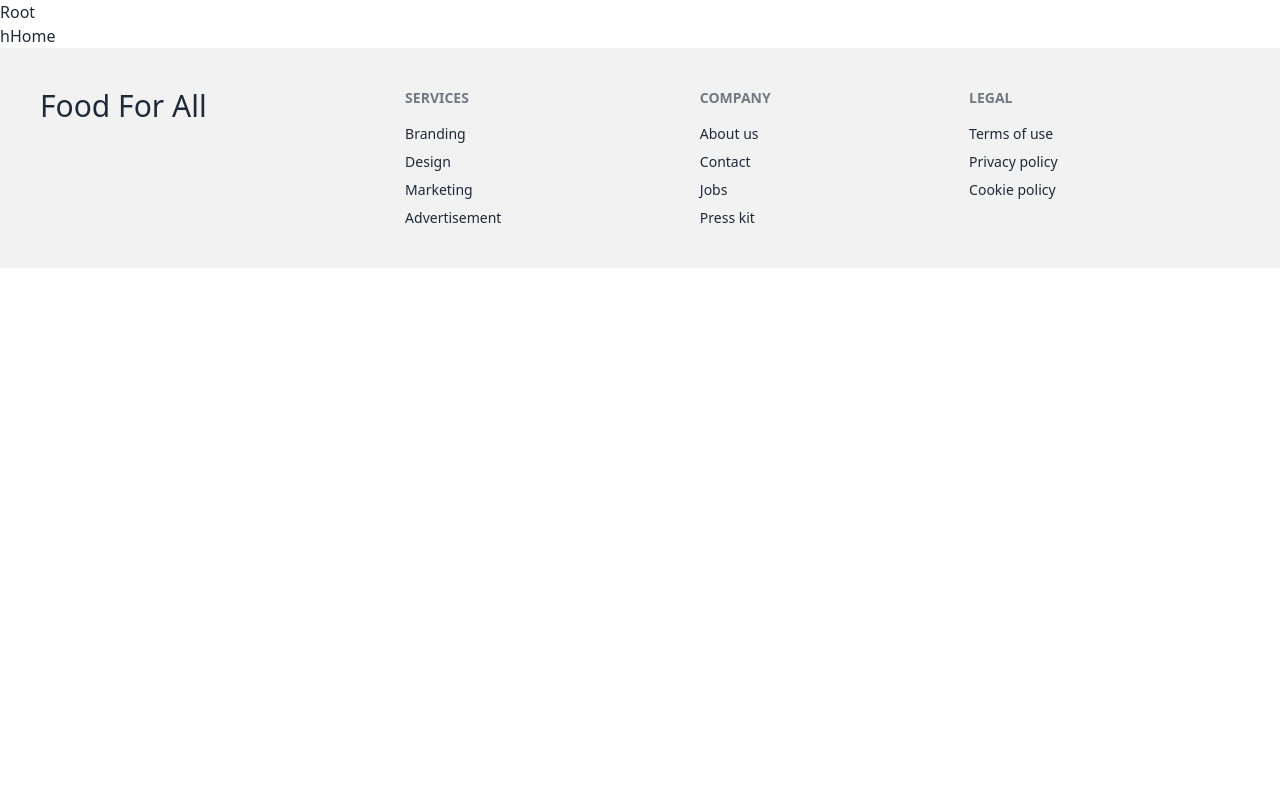
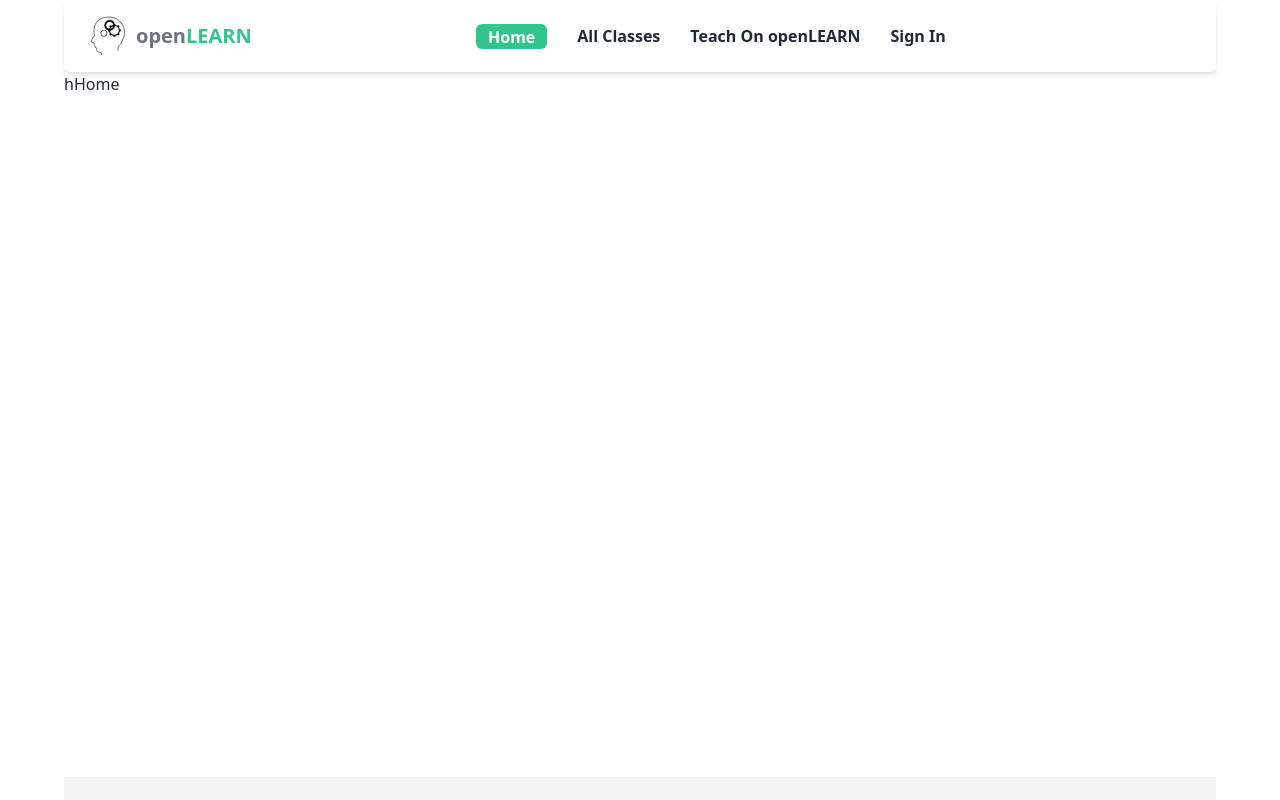
Before and after one commit to suru1849/openLearn-CLIENT, a React (Vite) app: page / in a window 1280 px wide. Shown: the top 800 px of the page. Built offline with nearby package versions, Linux system fonts and the light colour scheme; no server answers.

Commit message:
NavBar added

```diff
--- a/package.json
+++ b/package.json
@@ -14,6 +14,7 @@
     "axios": "^1.6.2",
     "firebase": "^10.6.0",
     "flowbite": "^2.2.0",
+    "flowbite-react": "^0.7.0",
     "localforage": "^1.10.0",
     "match-sorter": "^6.3.1",
     "react": "^18.2.0",
--- a/src/Auth/AuthProvider.jsx
+++ b/src/Auth/AuthProvider.jsx
@@ -12,6 +12,8 @@ import {
   updateProfile,
 } from "firebase/auth";
 import app from "../../Config/firebase.config";
+import { clearToken } from "../api/auth";
+import { toast } from "react-hot-toast";
 
 export const AuthContext = createContext(null);
 const auth = getAuth(app);
@@ -49,7 +51,10 @@ const AuthProvider = ({ children }) => {
   };
 
   // Log Out
-  const logOut = () => {
+  const logOut = async () => {
+    setLoading(true);
+    await clearToken();
+    toast.success("Log Out Successful");
     return signOut(auth);
   };
 
--- /dev/null
+++ b/src/Components/Container/Container.jsx
@@ -0,0 +1,6 @@
+/* eslint-disable react/prop-types */
+const Container = ({ children }) => {
+  return <div className="lg:max-w-[90vw] mx-auto">{children}</div>;
+};
+
+export default Container;
--- a/src/Components/Shared/Footer/Footer.jsx
+++ b/src/Components/Shared/Footer/Footer.jsx
@@ -1,8 +1,10 @@
+import Logo from "../Logo/Logo";
+
 const Footer = () => {
   return (
     <footer className="footer p-10 bg-base-200 text-base-content">
       <aside>
-        <p className="font-kenia font-medium text-3xl">Food For All</p>
+        <Logo />
       </aside>
       <nav>
         <header className="footer-title">Services</header>
--- /dev/null
+++ b/src/Components/Shared/Logo/Logo.jsx
@@ -0,0 +1,16 @@
+import logo from "../../../assets/logo.svg";
+
+const Logo = () => {
+  return (
+    <div className="flex justify-center items-center">
+      <div className="w-14 h-14">
+        <img className="font-b" src={logo} alt="logo" />
+      </div>
+      <div className="text-gray-500 text-xl font-extrabold">
+        open<span className="text-green-400">LEARN</span>
+      </div>
+    </div>
+  );
+};
+
+export default Logo;
--- /dev/null
+++ b/src/Components/Shared/NavBar/NavBar.css
@@ -0,0 +1,6 @@
+#navbar li {
+  list-style: none;
+  font-weight: 600;
+  margin-right: 30px;
+  text-align: center;
+}
--- a/src/Components/Shared/NavBar/NavBar.jsx
+++ b/src/Components/Shared/NavBar/NavBar.jsx
@@ -1,75 +1,107 @@
-import { Avatar, Dropdown, Navbar } from "flowbite-react";
-import { NavLink } from "react-router-dom";
+import { Link, NavLink } from "react-router-dom";
+import useAuth from "../../../Hooks/useAuth";
+import Logo from "../Logo/Logo";
 import "./NavBar.css";
 
 const NavBar = () => {
-  // const { user, logOut } = useAuthData();
+  const { user, logOut } = useAuth();
 
-  // const handleSignOut = () => {
-  //   logOut().then(() => {
-  //     Swal.fire({
-  //       title: "Success!",
-  //       text: "Sign Out Successfull",
-  //       icon: "success",
-  //       confirmButtonText: "Ok",
-  //     });
-  //   });
-  // };
+  const links = (
+    <>
+      <li>
+        <NavLink
+          to="/"
+          end
+          className={({ isActive }) =>
+            `${
+              isActive &&
+              "bg-green-400 text-white font-bold px-3 py-[1.5px] rounded-md"
+            }`
+          }
+        >
+          Home
+        </NavLink>
+      </li>
+      <li>
+        <NavLink
+          to="/all-classes"
+          end
+          className={({ isActive }) =>
+            `${
+              isActive &&
+              "bg-green-400 text-white font-bold px-3 py-[1.5px] rounded-md"
+            }`
+          }
+        >
+          All Classes
+        </NavLink>
+      </li>
+      <li>
+        <NavLink
+          to="/teach-on-openLEARN"
+          end
+          className={({ isActive }) =>
+            `${
+              isActive &&
+              "bg-green-400 text-white font-bold px-3 py-[1.5px] rounded-md"
+            }`
+          }
+        >
+          Teach On openLEARN
+        </NavLink>
+      </li>
+      {!user && (
+        <li>
+          <NavLink to="/login">Sign In</NavLink>
+        </li>
+      )}
+    </>
+  );
 
   return (
     <>
-      <Navbar className="mt-3" fluid rounded>
-        <Navbar.Brand className="md:mx-auto lg:mx-0">
-          <p className="self-center whitespace-nowrap text-3xl dark:text-white font-kenia font-medium ">
-            <span>Food</span> For All
-          </p>
-        </Navbar.Brand>
-        <div className="flex md:order-2">
+      <div className="navbar bg-base-100 shadow-md rounded-md md:px-4">
+        <Link to="/" className="flex-1 md:flex-none">
+          <Logo />
+        </Link>
+        <div id="navbar" className="hidden flex-1 md:flex md:justify-center">
+          {links}
+        </div>
         {user && (
-            <Dropdown
-              arrowIcon={false}
-              inline
-              label={
-                <Avatar alt="User settings" img={user?.photoURL} rounded />
-              }
+          <div className="flex-none">
+            <div className="dropdown dropdown-end">
+              <div
+                tabIndex={0}
+                role="button"
+                className="btn btn-ghost btn-circle avatar"
               >
-              <Dropdown.Header>
-                <span className="block text-sm">{user?.displayName}</span>
-                <span className="block truncate text-sm font-medium text-red-600">
-                  {user?.email}
-                </span>
-              </Dropdown.Header>
-              <Dropdown.Item onClick={handleSignOut}>Sign out</Dropdown.Item>
-            </Dropdown>
-          )}
-          <Navbar.Toggle />
+                <div className="w-10 rounded-full">
+                  <img
+                    alt="Tailwind CSS Navbar component"
+                    src={user?.photoURL}
+                  />
                 </div>
-        <Navbar.Collapse className=" bg-base-200 md:bg-white p-5 md:p-0 rounded md:rounded-none mt-6 md:mt-0  md:mx-auto lg:mx-0 ">
+              </div>
+              <ul className="menu menu-sm dropdown-content mt-3 z-[1] p-2 shadow bg-base-100 rounded-box w-52">
+                <div className="block md:hidden ">
+                  <div className="space-y-2">{links}</div>
+                  <hr className="my-3" />
+                </div>
+                <div className="font-medium text-gray-700 px-[1px] pb-[1px]">
+                  {user?.displayName}
+                </div>
+
                 <li>
-            <NavLink to="/">Home</NavLink>
+                  <Link>Dashboard</Link>
                 </li>
                 <li>
-            <NavLink to="/add-food">Add Food</NavLink>
+                  <button onClick={logOut}>LogOut</button>
                 </li>
-          <li>
-            <NavLink to="/available-foods">Available Foods</NavLink>
-          </li>
-          <li>
-            <NavLink to="/manage-my-foods">Manage My Foods</NavLink>
-          </li>
-          <li>
-            <NavLink to="/my-food-request">My Food Request</NavLink>
-          </li>
-          {!user?.email ? (
-            <li>
-              <NavLink to="/login">Login</NavLink>
-            </li>
-          ) : (
-            <li></li>
+              </ul>
+            </div>
+          </div>
         )}
-        </Navbar.Collapse>
-      </Navbar>
-      <hr />
+      </div>
     </>
   );
 };
--- a/src/Layouts/Root/Root.jsx
+++ b/src/Layouts/Root/Root.jsx
@@ -1,13 +1,17 @@
 import { Outlet } from "react-router-dom";
 import Footer from "../../Components/Shared/Footer/Footer";
+import NavBar from "../../Components/Shared/NavBar/NavBar";
+import Container from "../../Components/Container/Container";
 
 const Root = () => {
   return (
-    <div>
-      Root
-      <Outlet />
+    <Container>
+      <NavBar />
+      <div className="min-h-[calc(100vh-95px)]">
+        <Outlet />
+      </div>
       <Footer />
-    </div>
+    </Container>
   );
 };
 
```
Also changed, not shown: src/routes/Routes.jsx (+8 -0 lines), src/assets/logo.svg, 1 other file (tests, documents, lock files or other folders). Lines whose indentation alone changed are shown as unchanged.
